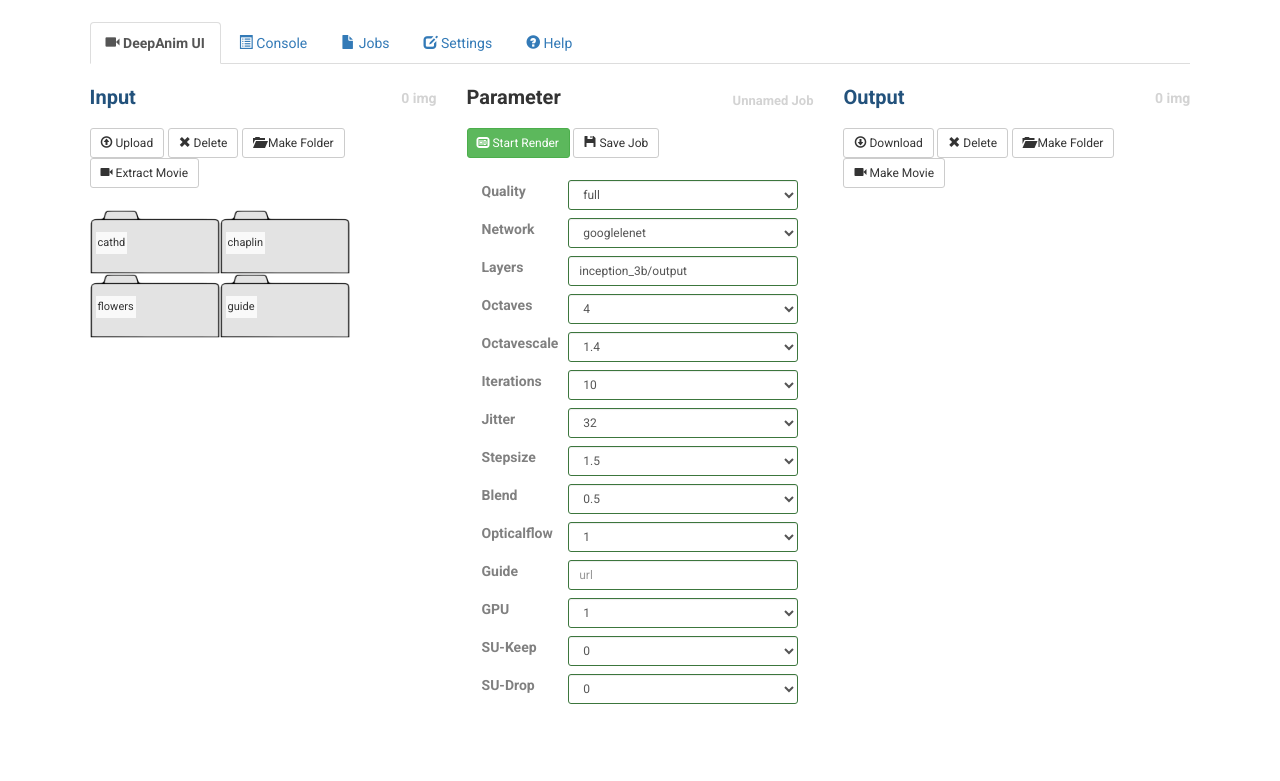
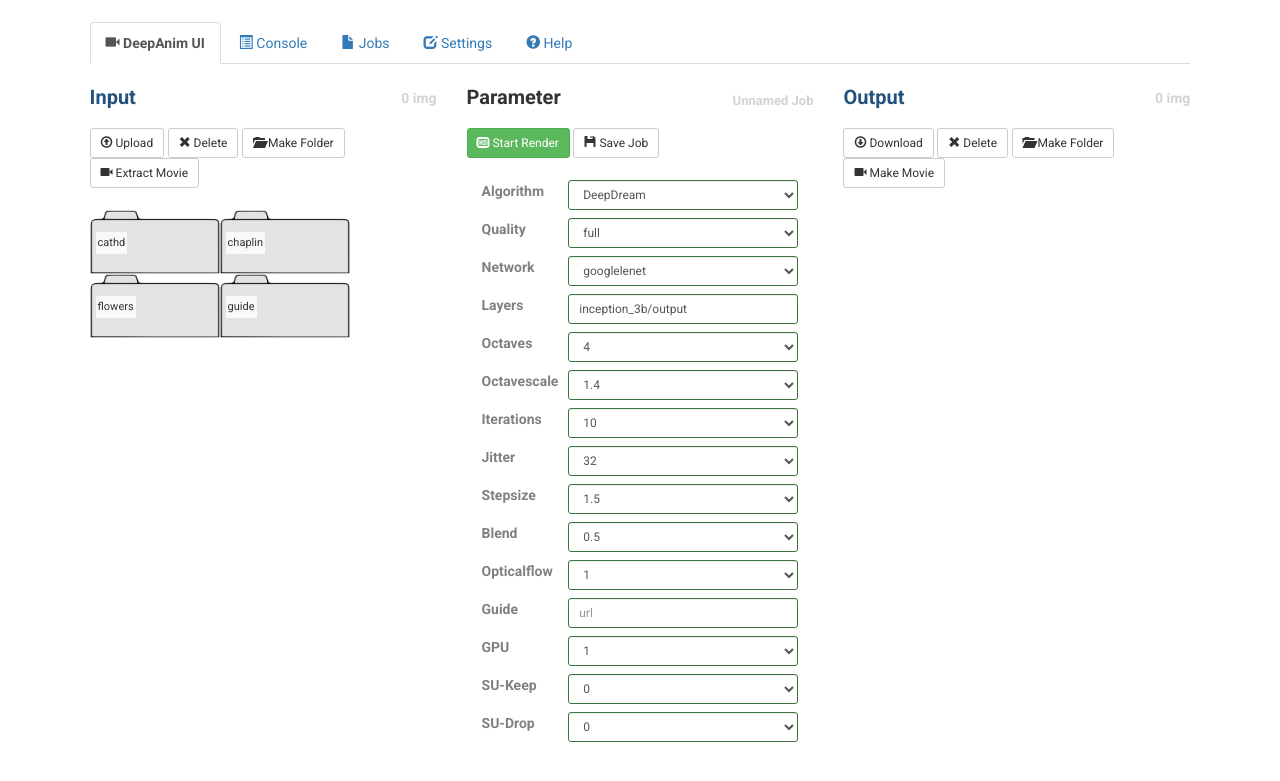
Before and after one commit to graphific/DeepDreamUI, a Flask app: page / in a window 1280 px wide. Shown: the top 781 px of the page. Run offline with Flask 2, Linux system fonts and the light colour scheme; data that the repository does not hold is empty; parts of the project's set-up code (start-up, migrations or seed data) failed here and were passed over; some libraries are stand-ins or nearby versions.

Commit message:
lotsa new hacks

```diff
--- a/config.yml
+++ b/config.yml
@@ -1,3 +1,3 @@
 local:
-    folder: /Users/samim/sites/DeepDreamUi/static/
+    folder: /home/roelof/CODE/DeepDreamUIMaster/
     default_port: 2020
--- a/server.py
+++ b/server.py
@@ -78,19 +78,30 @@ def api_render():
     author = request.json['author']
     drop = request.json['sudroptop']
     keep = request.json['sukeep']
+    algorithm = request.json['algorithm']
     renderstop(author)
 
     finalguide = ''
     if len(guide) != 0:
         finalguide = '--guide ' + str(guide)
 
-    preview = 96
-    if presets == 'low': preview = 20
-    elif presets == 'medium': preview = 50
+    if True: #'deepdream' in algorithm:
+        preview = 96
+        if presets == 'low': preview = 20
+        elif presets == 'medium': preview = 50
 
-    print "DeepDream Start"
-    command = 'python dreamer.py --preview '+str(preview)+' --input '+str(inputdir)+' --output '+str(outputdir)+' --octaves '+str(octaves)+' --octavescale '+str(octavescale)+' --iterations '+str(itterations)+' --jitter '+str(jitter)+' --stepsize '+str(stepsize)+' --blend '+str(blend)+' --layers '+str(layers)+' --gpu '+str(gpu)+' --flow '+str(opticalflow)+' --network '+str(network)+' --drop '+str(drop)+' --keep '+str(keep)+' '+finalguide+''
-
+        print "DeepDream Start"
+        command = 'python dreamer.py --preview '+str(preview)+' --input '+str(inputdir)+' --output '+str(outputdir)+' --octaves '+str(octaves)+' --octavescale '+str(octavescale)+' --iterations '+str(itterations)+' --jitter '+str(jitter)+' --stepsize '+str(stepsize)+' --blend '+str(blend)+' --layers '+str(layers)+' --gpu '+str(gpu)+' --flow '+str(opticalflow)+' --network '+str(network)+' --drop '+str(drop)+' --keep '+str(keep)+' '+finalguide+''
+    else: #stylenet
+        print "Stylenet Start"
+        gpu -= 1
+        imagesize = 900
+        numiterations = itterations
+        saveiter = itterations
+        contentweight = 0.1
+        styleweight = 1.0
+        command = 'python stylenet.py --content '+str(inputdir)+' --style '+str(guide)+' --output '+str(outputdir)+' --imagesize '+str(imagesize)+' --gpu '+str(gpu)+' --numiterations '+str(numiterations)+' --saveiter '+str(saveiter)+' --contentweight '+str(contentweight)+' --styleweight '+str(styleweight)+''
+    print command
     newproc = subprocess.Popen("exec " + command, stdout=subprocess.PIPE, shell=True)
     newProcEntry = [newproc,author]
     procArray.append(newProcEntry)
@@ -117,7 +128,7 @@ def api_renderstop():
 # Start stylenet renderer
 @app.route('/api/v1.0/getstyle', methods=['POST'])
 def api_style():
-    global newproc2
+    global procArrayStyle
 
     content = request.json['content']
     style = request.json['style']
@@ -131,15 +142,27 @@ def api_style():
 
     print "StyleNet Start"
     command = 'python stylenet.py --content '+str(preview)+' --style '+str(style)+' --output '+str(output)+' --imagesize '+str(imagesize)+' --gpu '+str(gpu)+' --numiterations '+str(numiterations)+' --saveiter '+str(saveiter)+' --contentweight '+str(contentweight)+' --styleweight '+str(styleweight)+''
-    newproc2 = subprocess.Popen("exec " + command, stdout=subprocess.PIPE, shell=True)
+    newproc = subprocess.Popen("exec " + command, stdout=subprocess.PIPE, shell=True)
+    newProcEntry = [newproc,author]
+    procArray.append(newProcEntry)
+    print procArrayStyle
     return 'running'
+
+def stylestop(author):
+    global procArrayStyle
+
+    for proc in procArrayStyle:
+        if(proc[1] == author):
+            proc[0].kill()
+            proc[0].terminate();
+            procArrayStyle.remove(proc)
+            print "StyleNet KILL"
+    print procArrayStyle
 
 # Stop stylenet renderer
 @app.route('/api/v1.0/stopstyle', methods=['POST'])
 def api_stylestop():
-    print "StyleNet KILL"
-    newproc2.kill()
-    newproc2.terminate();
+    stylestop(request.json['author'])
     return 'killed'
 
 # Show console
--- a/static/js/deepdreamui.js
+++ b/static/js/deepdreamui.js
@@ -6,6 +6,7 @@
 // main param Json
 var params_view = {
   params: {
+    algorithm:["DeepDream","StyleNet"],
   	jobname:"",
     presets: ["full", "medium","low"],
     network: ["googlelenet", "placesnet"],
@@ -29,7 +30,7 @@ var params_view = {
 };
 var selectedFiles = [];
 var maxImageView = 1;
-var maxImageView2 = 80;
+var maxImageView2 = 200;
 var username;
 var settings_ftp_username;
 var settings_ftp_server;
@@ -335,11 +336,19 @@ function get_console_poll(id,keyword,inputtype) {
 }
 
 function load_job(jobId){
-  // console.log("load_job: " + jobId);
+
+  var timestamp = new Date().getTime();
+  jobId = jobId + '?' + timestamp;
+
+
+  console.log("load_job: " + jobId);
   $.getJSON( jobId, function( data ) {
     params_view.params = data;
     get_directory(params_view.params.input,"input",0,0);
     get_directory(params_view.params.output,"output",0,0);
+
+    console.log(data);
+    $("#params_algorithm option").filter(function() { return $(this).text() == params_view.params.algorithm; }).prop('selected', true);
 
     $("#job_title").html(params_view.params.jobname + " by " + params_view.params.author);
     $("#params_network option").filter(function() { return $(this).text() == params_view.params.network; }).prop('selected', true);
@@ -354,6 +363,8 @@ function load_job(jobId){
     $("#params_opticalflow option").filter(function() { return $(this).text() == params_view.params.opticalflow; }).prop('selected', true);
     $("#params_guide").val(params_view.params.guide);
     $("#params_gpu option").filter(function() { return $(this).text() == params_view.params.gpu; }).prop('selected', true);
+    $("#params_su_keep option").filter(function() { return $(this).text() == params_view.params.sukeep; }).prop('selected', true);
+    $("#params_su_droptop option").filter(function() { return $(this).text() == params_view.params.sudroptop; }).prop('selected', true);
 
     $( "#tab_home" ).trigger( "click" );
   });
@@ -436,6 +447,31 @@ function get_render() {
 }
 
 function setupForm(){
+
+  // presets
+  $("#params_algorithm").empty();
+  for(var i = 0; i < params_view.params.algorithm.length; i++) {
+    $("#params_algorithm").append('<option value="'+params_view.params.algorithm[i]+'">'+params_view.params.algorithm[i]+'</option>')
+  }
+  params_view.params.algorithm = params_view.params.algorithm[0];
+  $('#params_algorithm').on('change', function() {
+
+    if(this.value == "DeepDream"){
+      console.log("Deepdream");
+      $(".deepdream_param").show();
+      // $(".stylenet_params").hide();
+    }
+    else if(this.value == "StyleNet"){
+      console.log("Stylenet");
+      $(".deepdream_param").hide();
+      // $(".stylenet_params").show();
+    }
+
+
+    params_view.params.algorithm = this.value;
+  });
+
+
   // presets
   $("#params_presets").empty();
   for(var i = 0; i < params_view.params.presets.length; i++) {
@@ -662,6 +698,10 @@ $(function(){
     params_view.params.author = username;
     params_view.params.network = $('#params_network').find(":selected").text();
     params_view.params.presets = $('#params_presets').find(":selected").text();
+    params_view.params.algorithm = $('#params_algorithm').find(":selected").text();
+
+    params_view.params.sukeep = $('#params_su_keep').find(":selected").val();
+    params_view.params.sudroptop = $('#params_su_droptop').find(":selected").val();
 
     get_render();
 
@@ -719,6 +759,7 @@ $(function(){
       params_view.params.author = username;
       params_view.params.network = $('#params_network').find(":selected").text();
       params_view.params.presets = $('#params_presets').find(":selected").text();
+      params_view.params.algorithm = $('#params_algorithm').find(":selected").text();
 
     	$.ajax({
 	        type: "POST",
--- a/templates/hello.html
+++ b/templates/hello.html
@@ -234,6 +234,15 @@
                   </button>
 
                 <br/><br/>
+                <label class="control-label col-sm-3" for="inputSuccess3">Algorithm</label>
+
+                <div class="col-sm-9">
+                  <select class="form-control input-sm" id="params_algorithm">
+                    <option value="deepdream" selected>DeepDream</option>
+                    <option value="stylenet">StyleNet</option>
+                  </select>
+                </div>
+
 
                 <label class="control-label col-sm-3" for="inputSuccess3">Quality</label>
 
@@ -245,6 +254,7 @@
                   </select>
                 </div>
 
+                <span class="deepdream_param">
                   <label class="control-label col-sm-3" for="inputSuccess3">Network</label>
                   <div class="col-sm-9">
                     <select class="form-control input-sm" id="params_network"></select>
@@ -287,6 +297,7 @@
                   <div class="col-sm-9">
                     <select class="form-control input-sm" id="params_opticalflow"></select>
                   </div>
+                </span>
 
                 <label class="control-label col-sm-3" for="inputSuccess3">Guide</label>
                 <div class="col-sm-9">
@@ -299,6 +310,7 @@
                   <select class="form-control input-sm" id="params_gpu"></select>
                 </div>
 
+                <span class="deepdream_param">
                   <label class="control-label col-sm-3" for="inputSuccess3">SU-Keep</label>
                   <div class="col-sm-9">
                     <select class="form-control input-sm" id="params_su_keep"></select>
@@ -308,6 +320,7 @@
                   <div class="col-sm-9">
                     <select class="form-control input-sm" id="params_su_droptop"></select>
                   </div>
+                </span>
 
               </div>
             </div>
```
Also changed, not shown: dreamer.py (+6 -2 lines), stylenet.py (+14 -6 lines), 1 other file. Lines whose indentation alone changed are shown as unchanged.
